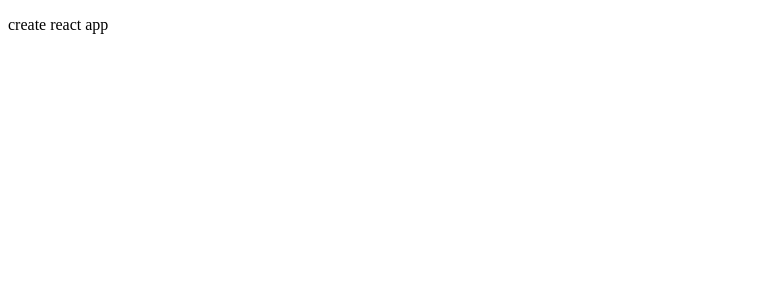
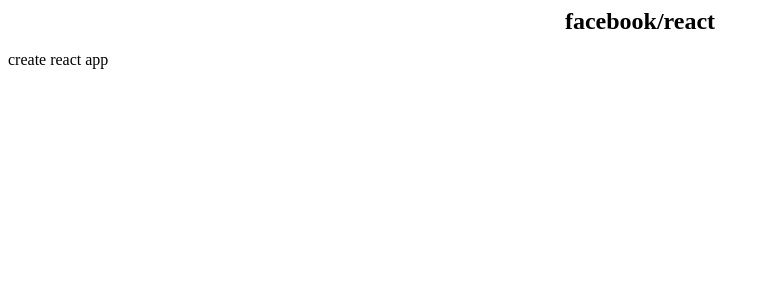
Before and after one commit to devsomda/wanted-pre-onboarding-week-2, a React (Create React App) app: page / in a window 1280 px wide. Shown: the top 300 px of the page, without its empty margins (0-770 px from the left). Built offline with nearby package versions, Linux system fonts and the light colour scheme.

Commit message:
feat: 공통 header 구현

```diff
--- a/src/App.tsx
+++ b/src/App.tsx
@@ -1,8 +1,10 @@
 import React from 'react';
+import Header from './components/common/Header';
 
 function App() {
   return (
     <div className='App'>
+      <Header />
       <p>create react app</p>
     </div>
   );
--- /dev/null
+++ b/src/components/common/Header.tsx
@@ -0,0 +1,17 @@
+import React from 'react';
+import { GITHUB_API_INFO } from '../../constants';
+import { styled } from 'styled-components';
+
+export default function Header() {
+  return (
+    <Title>
+      {GITHUB_API_INFO.OWNER}/{GITHUB_API_INFO.REPO_NAME}
+    </Title>
+  );
+}
+
+const Title = styled.header`
+  font-size: 1.5em;
+  text-align: center;
+  font-weight: bold;
+`;
```
